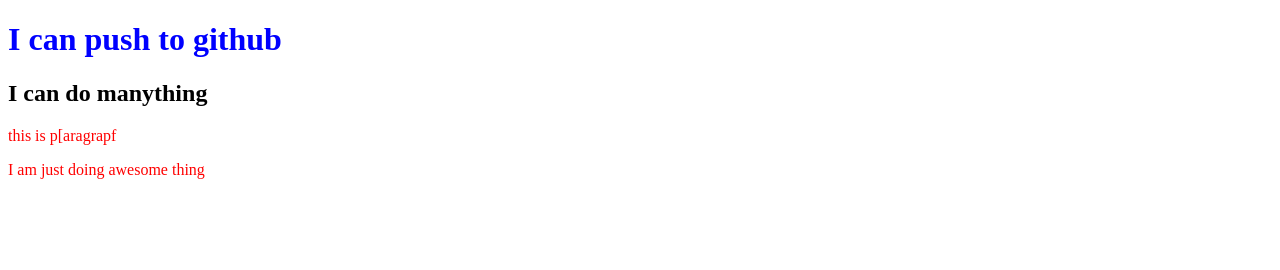
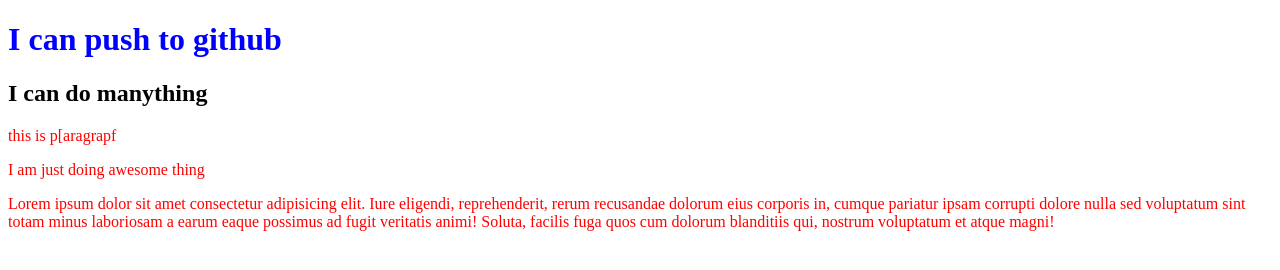
Before and after one commit to dipuorko/my-second-repo, a plain HTML site: page index.html in a window 1280 px wide. Drawn offline with Linux system fonts and the light colour scheme.

Commit message:
paragraph added

```diff
--- a/index.html
+++ b/index.html
@@ -12,5 +12,6 @@
     <h2>I can do manything </h2>
     <p>this is p[aragrapf</p>
     <p>I am just doing awesome thing</p>
+    <p>Lorem ipsum dolor sit amet consectetur adipisicing elit. Iure eligendi, reprehenderit, rerum recusandae dolorum eius corporis in, cumque pariatur ipsam corrupti dolore nulla sed voluptatum sint totam minus laboriosam a earum eaque possimus ad fugit veritatis animi! Soluta, facilis fuga quos cum dolorum blanditiis qui, nostrum voluptatum et atque magni!</p>
 </body>
 </html>
```
